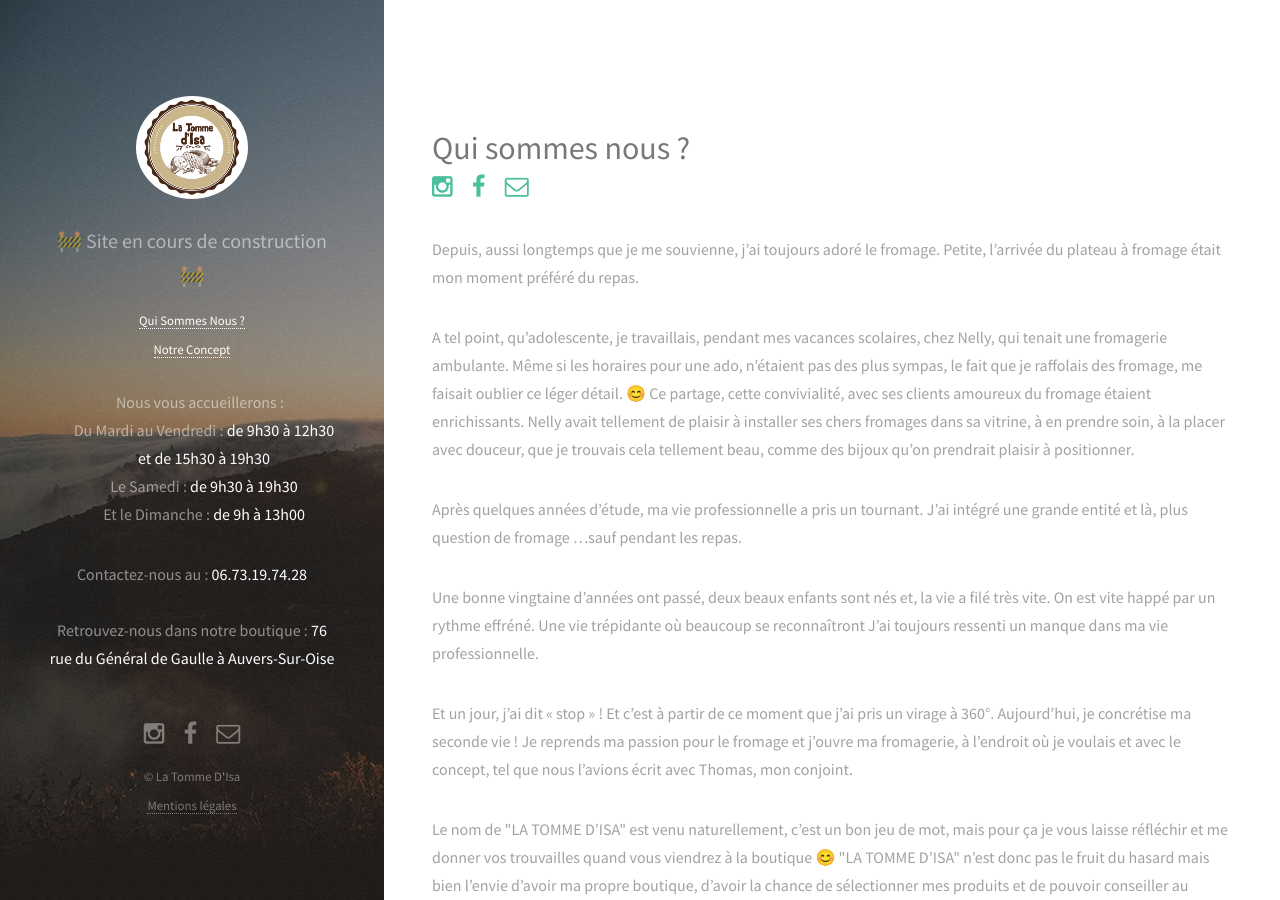
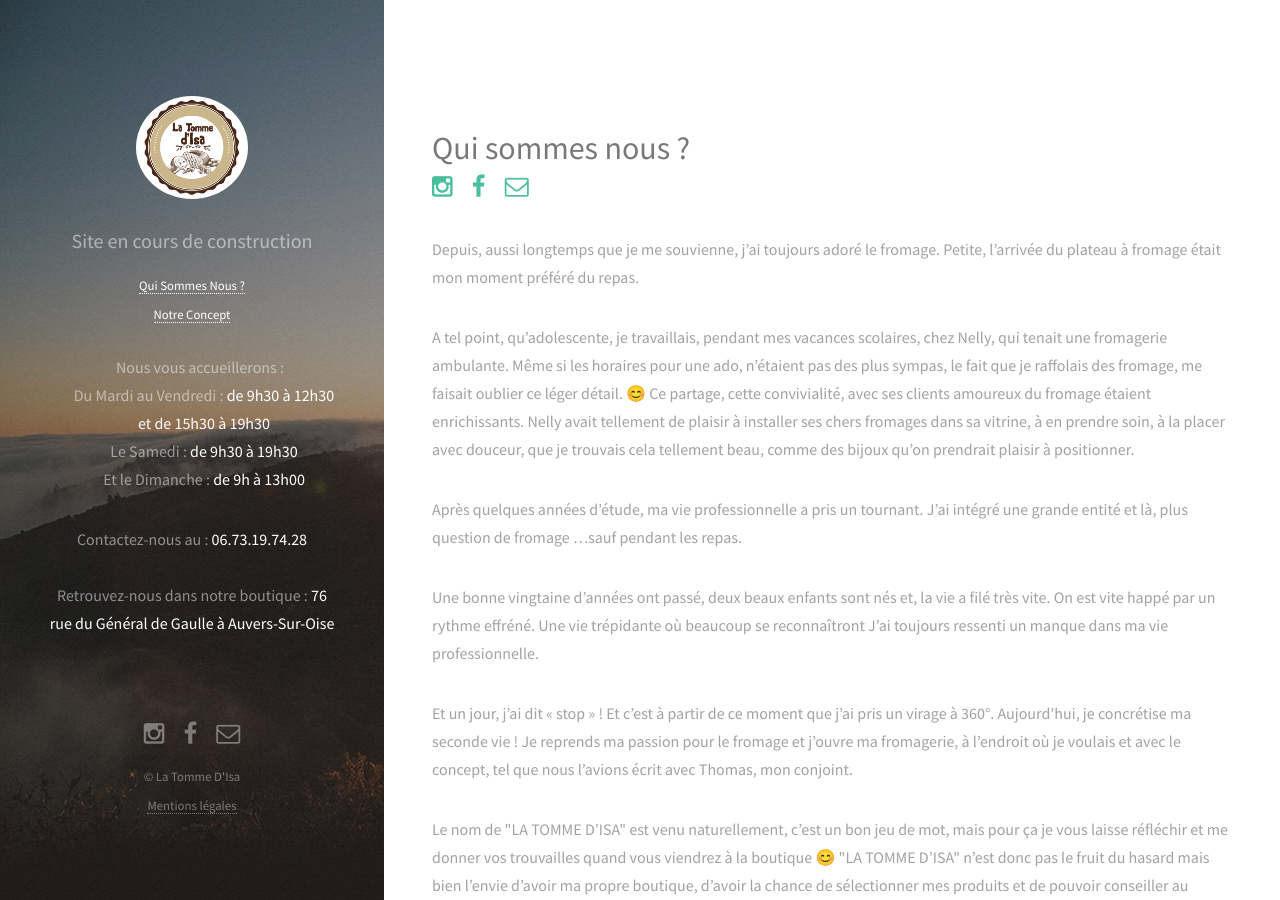
Before and after one commit to SachaCR/la-tomme-disa, a Jekyll site: the page built from index.html, in a window 1280 px wide and 900 px high. Built offline with Jekyll 4.4.1, drawn with Linux system fonts in a browser that asks for light colours; nearby versions of some CDN libraries.

Commit message:
Remove emojis under construction

```diff
--- a/_layouts/default.html
+++ b/_layouts/default.html
@@ -26,7 +26,7 @@
 	<body id="top">
     <header id="header">
       <a href="{{ site.url }}" class="image logo"><img class="editable" src="/images/logo.png" alt="{{ site.author.name }}"></a>
-      <h1 class="editable">🚧 Site en cours de construction 🚧</h1>
+      <h1 class="editable">Site en cours de construction</h1>
 
 			<ul class="menu">
         <li><strong><a href="https://tomme-disa.com/page/2021/11/01/qui-sommes-nous">Qui Sommes Nous ?</a></strong></li>
```
